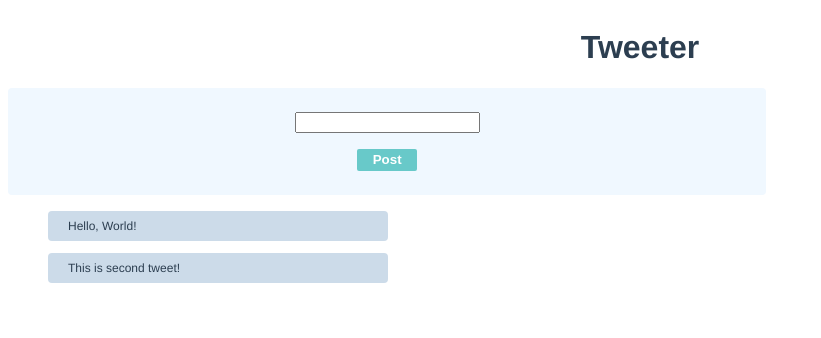
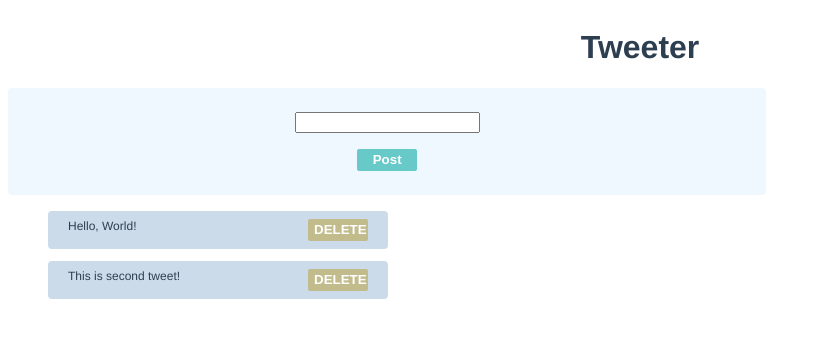
Before and after one commit to darutani/vue_tutorial_udemy, a Vue app: page / in a window 1280 px wide. Shown: the top 338 px of the page, without its empty margins (0-821 px from the left). Built offline with nearby package versions, Linux system fonts and the light colour scheme.

Commit message:
✨ チャプター47

```diff
--- a/src/components/Tweet.vue
+++ b/src/components/Tweet.vue
@@ -9,6 +9,10 @@
   tweets.value.push(tweet);
   inputtingDescription.value = '';
   console.log('post:', tweets.value)
+}
+
+const deleteTweet = (id: number) => {
+  tweets.value = tweets.value.filter(t => t.id !== id)
 }
 </script>
 
@@ -24,6 +28,7 @@
     <ul>
       <li v-for="tweet in tweets" :key="tweet.id" class="tweet-list">
         <span>{{ tweet.description }}</span>
+        <button class="delete-button" @click="deleteTweet(tweet.id)">DELETE</button>
       </li>
     </ul>
   </div>
@@ -59,7 +64,7 @@
   width: 300px;
 }
 
-button {
+.save-button {
   color: #fff;
   font-weight: bold;
   background-color: #68c9c9;
@@ -67,6 +72,24 @@
   border: none;
   width: 60px;
   height: 22px;
+}
+
+.save-button:hover {
+  background-color: #37bdbd;
+}
+
+.delete-button {
+  color: #fff;
+  font-weight: bold;
+  background-color: rgb(194, 187, 139);
+  border-radius: 2px;
+  border: none;
+  width: 60px;
+  height: 22px;
+}
+
+.delete-button:hover {
+  background-color: rgb(145, 129, 6);
 }
 
 input {
```
